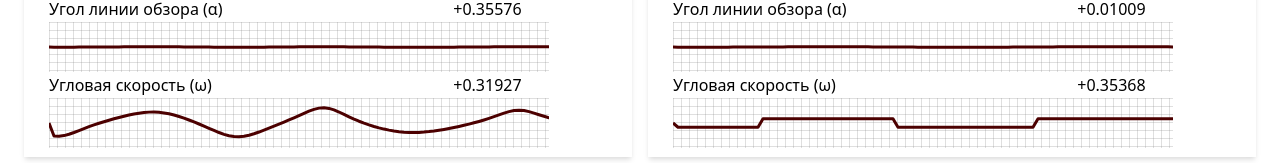
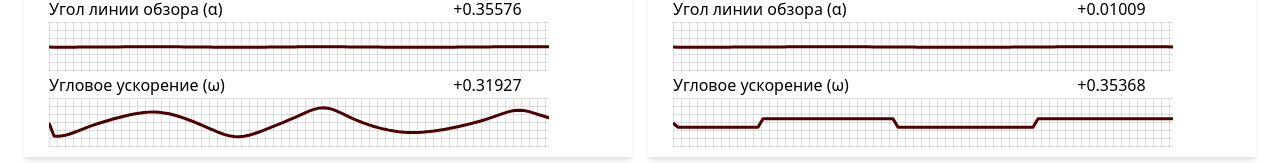
Before and after one commit to kotborealis/FuzzyGuidance, a React app: page / in a window 1280 px wide. Shown: the part 1111-1274 px from the top of the page. Built offline with nearby package versions, Linux system fonts and the light colour scheme.

Commit message:
fixed labels

```diff
--- a/src/components/WorldView.jsx
+++ b/src/components/WorldView.jsx
@@ -78,7 +78,7 @@ export const WorldView = ({name, type, state}) => {
                 </td>
             </tr>
             <tr>
-                <td className="guidance-value-label">Угловая скорость (&omega;)</td>
+                <td className="guidance-value-label">Угловое ускорение (&omega;)</td>
                 <td>
                     <span ref={valueAlphaInt}/>
                     <span className="guidance-value-dot">.</span>
```
